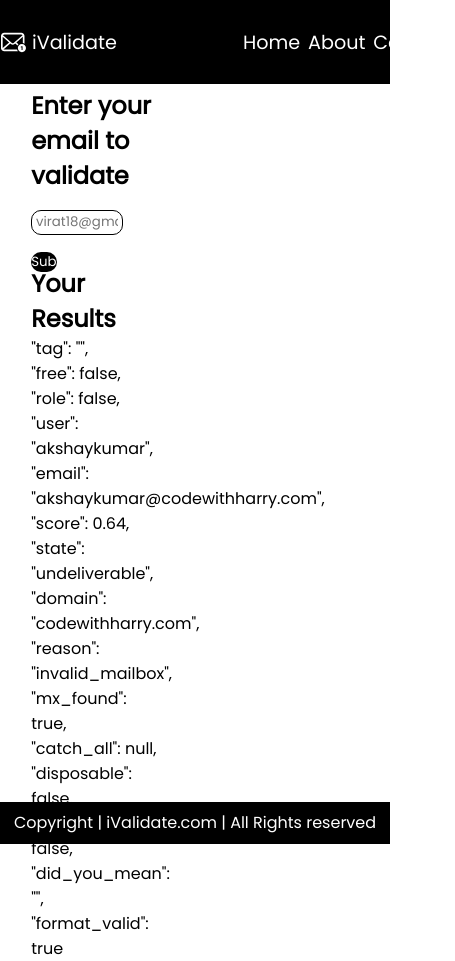
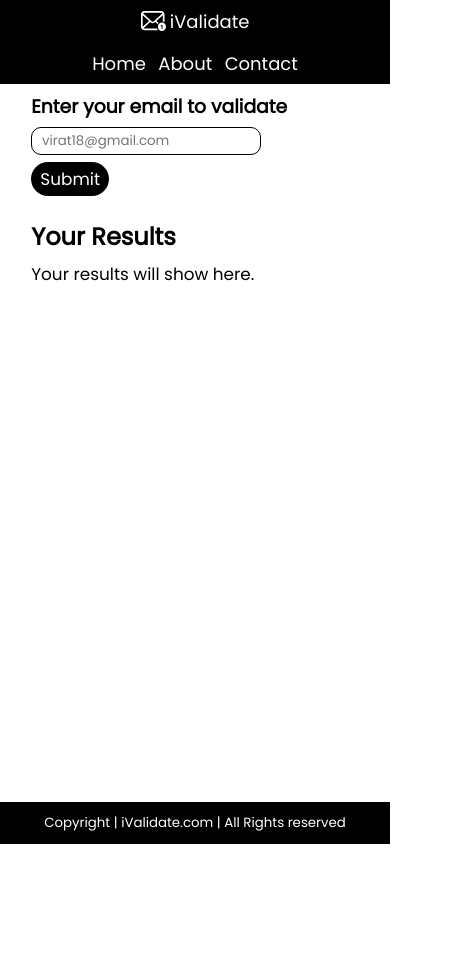
Before and after one commit to Raj-Aditya-27/Email-Validator, a plain HTML site: page index.html in a window 390 px wide. Shown: the whole page, 455 px wide, since content can reach past the window. After the commit the page ends 844 px from the top, so only its background shows below. Drawn offline with Linux system fonts and the light colour scheme.

Commit message:
Responsiveness added

```diff
--- a/index.html
+++ b/index.html
@@ -10,6 +10,7 @@
 </head>
 
 <body>
+    <div class="bucket">
         <header>
             <nav>
                 <ul id="navLeft">
@@ -26,29 +27,15 @@
         <main>
             <div class="container">
                 <div id="input">
-                <h2>Enter your email to validate</h2>
+                    <h3>Enter your email to validate</h3>
                     <input type="email" name="email" id="email" placeholder="virat18@gmail.com">
-                <button type="submit">Submit</button>
+                    <button type="submit" id="submitBtn">Submit</button>
                 </div>
 
                 <div class="result">
                     <h2>Your Results</h2>
                     <div id="resultContent">
-                    <div>"tag": "",</div>
-                    <div>"free": false,</div>
-                    <div>"role": false,</div>
-                    <div>"user": "akshaykumar",</div>
-                    <div>"email": "akshaykumar@codewithharry.com",</div>
-                    <div>"score": 0.64,</div>
-                    <div>"state": "undeliverable",</div>
-                    <div>"domain": "codewithharry.com",</div>
-                    <div>"reason": "invalid_mailbox",</div>
-                    <div>"mx_found": true,</div>
-                    <div>"catch_all": null,</div>
-                    <div>"disposable": false,</div>
-                    <div>"smtp_check": false,</div>
-                    <div>"did_you_mean": "",</div>
-                    <div>"format_valid": true</div>
+                        <div> Your results will show here.</div>
                     </div>
                 </div>
             </div>
@@ -56,6 +43,8 @@
         <footer>
             <div>Copyright | iValidate.com | All Rights reserved</div>
         </footer>
+    </div>
+    <script src="script.js"></script>
 </body>
 
 </html>
--- /dev/null
+++ b/script.js
@@ -0,0 +1,38 @@
+let result = {
+    "tag": "",
+    "free": false,
+    "role": false,
+    "user": "akshaykumar",
+    "email": "akshaykumar@codewithharry.com",
+    "score": 0.64,
+    "state": "undeliverable",
+    "domain": "codewithharry.com",
+    "reason": "invalid_mailbox",
+    "mx_found": true,
+    "catch_all": null,
+    "disposable": false,
+    "smtp_check": false,
+    "did_you_mean": "",
+    "format_valid": true
+}
+
+let submit = document.getElementById('submitBtn');
+submit.addEventListener("click", async (e) => {
+    e.preventDefault()
+    console.log("Clicked!")
+    document.getElementById('resultContent').innerHTML = `<img width="123" src="image/loading.svg" alt="loadingImage">`
+    // let key = "ema_live_ITkV5Pqq40WNdMLdjqMZlNcb4AEBrNvWiSFd1MYE"
+    // let email = document.getElementById("email").value
+    // let url = `https://api.emailvalidation.io/v1/info?apikey=${key}&email=${email}`
+    // let res = await fetch(url)
+    // let result = await res.json()
+    // let str = ``
+    // for (key of Object.keys(result)) {
+    //     if(result[key] !== "" && result[key]!== " "){
+    //         str = str + `<div>${key}: ${result[key]}</div>`
+    //     }
+    // }
+
+    // console.log(str)
+    // resultContent.innerHTML = str
+})
--- a/style.css
+++ b/style.css
@@ -1,13 +1,22 @@
 @import url('https://fonts.googleapis.com/css2?family=Poppins&display=swap');
 
-*{
+* {
     margin: 0;
     padding: 0;
     font-family: 'Poppins', sans-serif;
     box-sizing: border-box;
 }
 
-nav{
+.bucket{
+    height: 100vh;
+    width: 100vw;
+    display: flex;
+    flex-direction: column;
+    justify-content: center;
+    align-items: center;
+}
+
+nav {
     display: flex;
     align-items: center;
     justify-content: space-between;
@@ -18,31 +27,31 @@ nav{
     font-size: larger;
 }
 
-#navRight{
+#navRight {
     display: flex;
-    justify-content: center;
+    justify-content: end;
     align-items: center;
-    width: 20vw;
+    width: 80vw;
 }
 
-#navRight>li{
-    padding: 0 1vw;
+#navRight>li {
+    padding: 0 2%;
 }
 
-ul{
+ul {
     margin: 0 1vw;
 }
 
-nav ul li{
+nav ul li {
     list-style: none;
 }
 
-#navRight>li:hover{
+#navRight>li:hover {
     color: rgba(199, 178, 178, 0.522);
     cursor: pointer;
 }
 
-footer{
+footer {
     width: 100vw;
     display: flex;
     justify-content: center;
@@ -53,59 +62,113 @@ footer{
     font-size: medium;
 }
 
-.container{
+.container {
     height: 85vh;
     display: flex;
-    flex-direction: column;
     padding: 1% 8vw;
-    row-gap: 1vh;
+    column-gap: 2vw;
+    width: 100vw;
 }
 
-#input{
-    height: 20vh;
+#input {
+    height: 40%;
     display: flex;
     flex-direction: column;
-    row-gap: 2vh;
+    row-gap: 5%;
     width: 40%;
 }
 
-#email{
+#email {
     width: 70%;
     border-radius: 10px;
     padding: 1% 3%;
     border: 1px solid black;
 }
 
-#email:hover{
+#email:hover {
     cursor: pointer;
 }
 
-button{
-    width: 20%;
+button {
+    width: 30%;
     border-radius: 30px;
     background-color: black;
     border: none;
     color: white;
-    height: 20%;
+    height: 4vh;
 }
 
-.result{
+.result {
     width: 40%;
+    height: 60%;
+    display: flex;
+    flex-direction: column;
+
 }
 
-button:hover{
+button:hover {
     background-color: rgb(24, 19, 19);
     cursor: pointer;
 }
 
-#logo{
+#logo {
     height: 3vh;
     filter: invert(1);
 }
 
-#navLeft{
+#navLeft {
     display: flex;
     justify-content: center;
     align-items: center;
     column-gap: 5%;
+    width: 20vw;
 }
+
+#resultContent div::first-letter {
+    text-transform: uppercase;
+}
+
+#resultContent{
+    margin-top: 2%;
+}
+@media screen and (max-width:700px){
+    .container{
+        flex-direction: column;
+    }
+
+    nav {
+        flex-direction: column;
+        font-size: large;
+        justify-content: space-around;
+    }
+
+    #input{
+        width: 100%;
+        margin-top: 1%;
+        height: 18%;
+    }
+
+    .result {
+        width: 100%;
+        background-color: white;
+        height: 60%;
+    }
+
+    footer {
+        width: 100%;
+        font-size: smaller;
+    }
+
+    button{
+        width: 20vw;
+        font-size: 2vh;
+    }
+
+    #resultContent{
+        font-size: 2vh;
+    }
+
+    #navRight{
+        justify-content: center;
+    }
+}
```
Also changed, not shown: image/loading.svg (added). Lines whose indentation alone changed are shown as unchanged.
